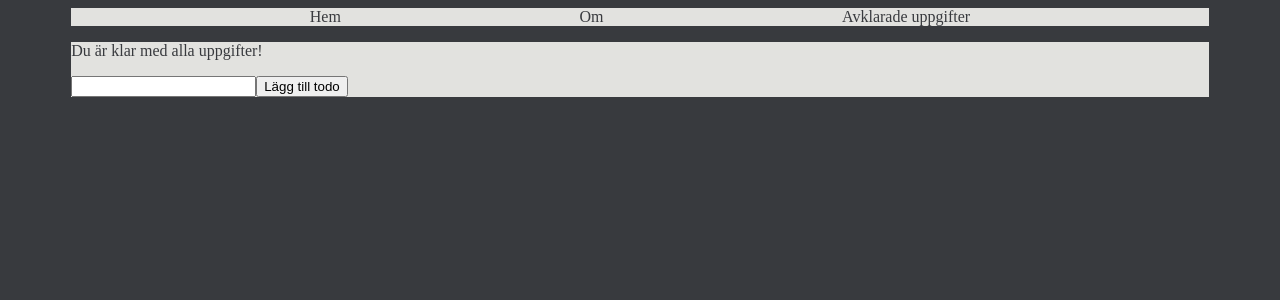
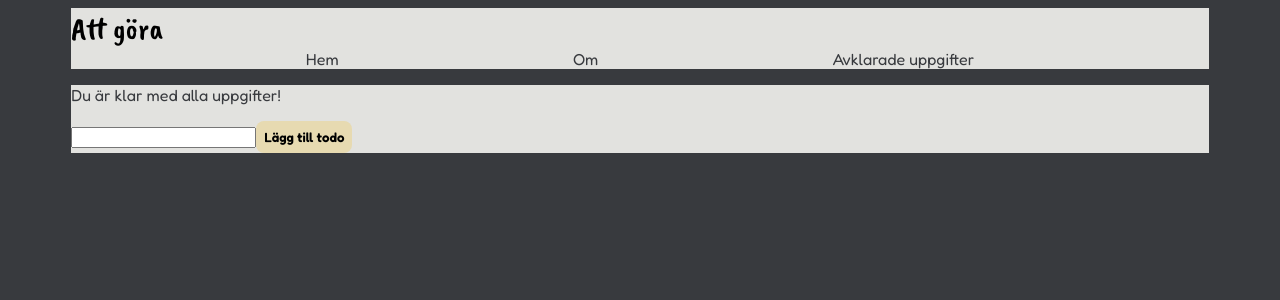
Before and after one commit to maria-jon/todo, a Vue app: page / in a window 1280 px wide. Shown: the top 300 px of the page. Built offline with nearby package versions, Linux system fonts and the light colour scheme.

Commit message:
feat: add fonts

```diff
--- a/index.html
+++ b/index.html
@@ -5,6 +5,9 @@
     <link rel="icon" href="/favicon.ico" />
     <meta name="viewport" content="width=device-width, initial-scale=1.0" />
     <title>Att göra</title>
+    <link rel="preconnect" href="https://fonts.googleapis.com">
+    <link rel="preconnect" href="https://fonts.gstatic.com" crossorigin>
+    <link href="https://fonts.googleapis.com/css2?family=Caveat+Brush&family=Fredoka:wght@300..700&display=swap" rel="stylesheet">
   </head>
   <body>
     <div id="app"></div>
--- a/src/App.vue
+++ b/src/App.vue
@@ -5,6 +5,7 @@
 <template>
   <header>
     <div class="wrapper">
+      <h1>Att göra</h1>
       <nav>
         <RouterLink to="/">Hem</RouterLink>
         <RouterLink to="/about">Om</RouterLink>
@@ -21,18 +22,12 @@
   background-color: #e2e2df;
 }
 
+h1 {
+  margin: 0;
+}
+
 nav {
   display: flex;
   justify-content: space-evenly;
 }
-
-a {
-  color: #383a3e;
-  text-decoration: none;
-}
-
-a:hover {
-  color: #CF8D53;
-}
-
 </style>
--- a/src/assets/style.scss
+++ b/src/assets/style.scss
@@ -1,18 +1,42 @@
 body {
   background-color: #383a3e;
+  display: flex;
+  justify-content: center;
+  font-family: 'Fredoka', sans-serif;
+  font-optical-sizing: auto;
+  font-weight: 400;
+  font-style: normal;
+}
+
+h1 {
+  font-family: 'Caveat Brush', cursive;
+  font-weight: 400;
+  font-style: normal;
 }
 
 p {
   color: #383a3e;
 }
-/*
-p {
-  color: #e7dab1;
+
+button {
+  background-color: #e7dab1;
+  border: none;
+  border-radius: 0.5rem;
+  padding: 0.5rem;
+  font-family: inherit;
+  font-weight: 600;
 }
-*/
-body {
-  display: flex;
-  justify-content: center;
+button:hover {
+  background-color: #cf8d53;
+}
+
+a {
+  color: #383a3e;
+  text-decoration: none;
+}
+
+a:hover {
+  color: #cf8d53;
 }
 
 #app {
--- a/src/stores/todos.ts
+++ b/src/stores/todos.ts
@@ -13,10 +13,8 @@
 const DEBUGGING = import.meta.env.DEV;
 const nextId = ref(0);
 
-
 // Skapa vårt store med namnet "todos"
 export const useTodosStore = defineStore('todos', () => {
-
   // Denna array bestående av ITodos kommer att innehålla våra todos
   const todos = ref<ITodo[]>([]);
 
```
